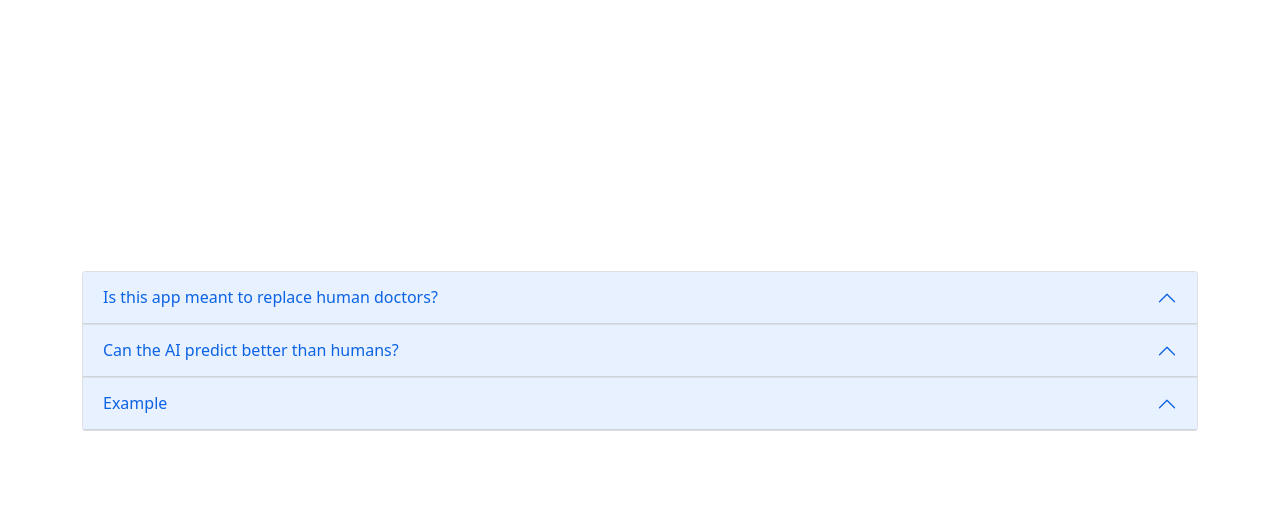
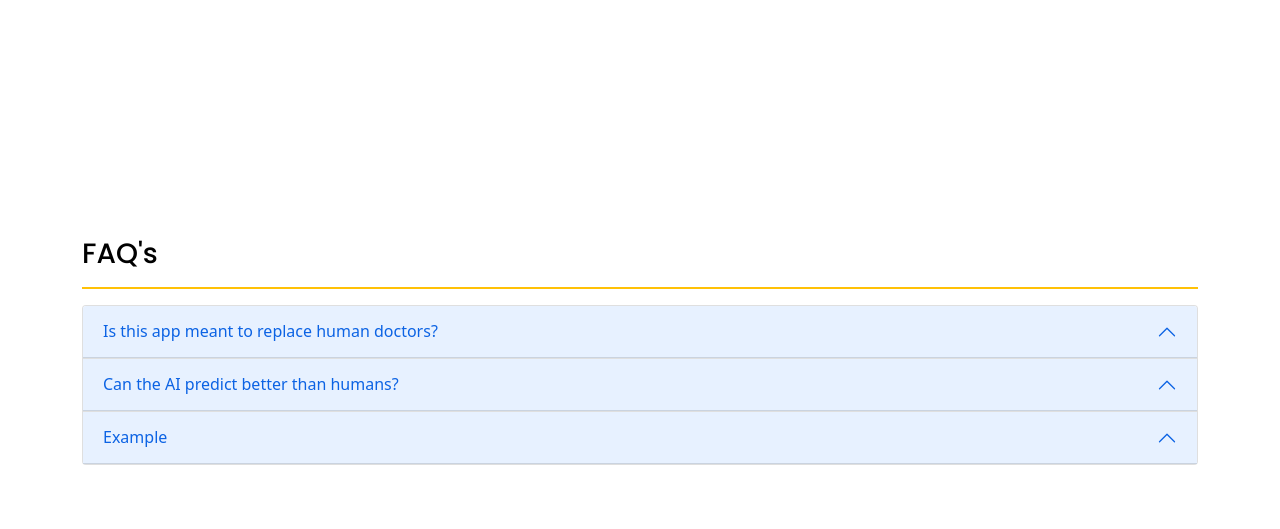
Before and after one commit to SystematicError/chest-xray-ai, a Flask app: page / in a window 1280 px wide. Shown: the part 2425-2954 px from the top of the page. Run offline with Flask 2, Linux system fonts and the light colour scheme.

Commit message:
Add title for FAQ section

```diff
--- a/templates/home.html
+++ b/templates/home.html
@@ -123,6 +123,10 @@
         <div class="container" id="faq">
             <div class="row align-items-center h-100">
                 <div class="col" data-aos="fade-down">
+                    <!-- Title -->
+                    <h3>FAQ's</h3>
+                    <hr>
+
                     <!-- Accordion -->
                     <div class="accordion" id="accordion">
                         <!-- FAQ 1 -->
```
